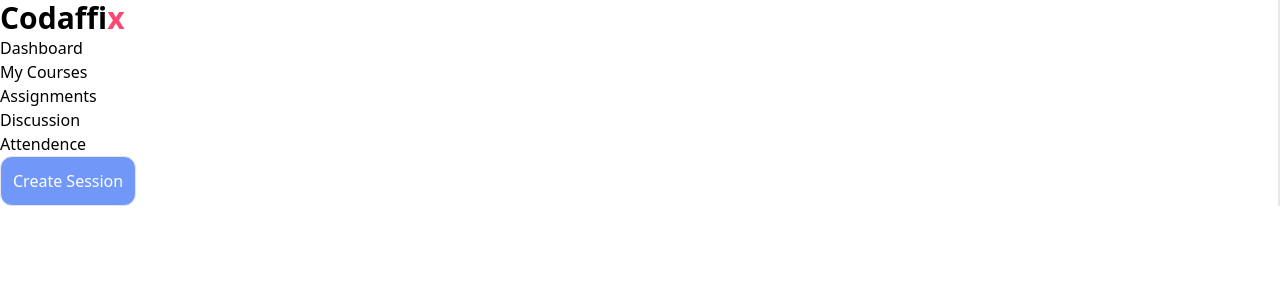
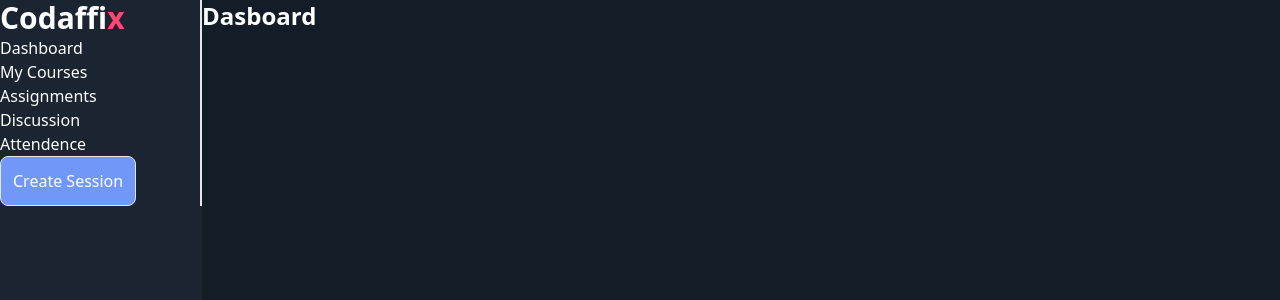
Before and after one commit to Rutuza/E-learning-App, a React (Vite) app: page / in a window 1280 px wide. Shown: the top 300 px of the page. Built offline with nearby package versions, Linux system fonts and the light colour scheme.

Commit message:
ui changed

```diff
--- a/src/App.tsx
+++ b/src/App.tsx
@@ -4,11 +4,10 @@ import Sidebar from './components/Sidebar'
 
 function App() {
   return (
-    <>
-    <section>
-      <Sidebar></Sidebar>
-    </section>
-    </>
+    <div className='flex'>
+      <div className='w-60 h-screen bg-light_navy text-white'><Sidebar /></div>
+      <div className='w-full bg-midnight_blue text-white text-2xl font-semibold'>Dasboard</div>
+    </div>
 
   )
 }
--- a/src/components/Sidebar.jsx
+++ b/src/components/Sidebar.jsx
@@ -15,7 +15,7 @@ function Sidebar() {
                     <li><a href="#">Attendence</a></li>
                 </ul>
             </div>
-            <button type="button" className='border rounded-xl p-3 bg-pastel_blue text-white'>Create Session</button>
+            <button type="button" className='border rounded-lg p-3 bg-pastel_blue text-white'>Create Session</button>
         </div>
      </section>
     </>
--- a/tailwind.config.js
+++ b/tailwind.config.js
@@ -10,7 +10,7 @@ export default {
         midnight_blue: "#121D28",
         pastel_blue: "#7197F9",
         pastel_pink: "#FF4773",
-
+        light_navy: "#1A2531",
 
       }
     },
```
